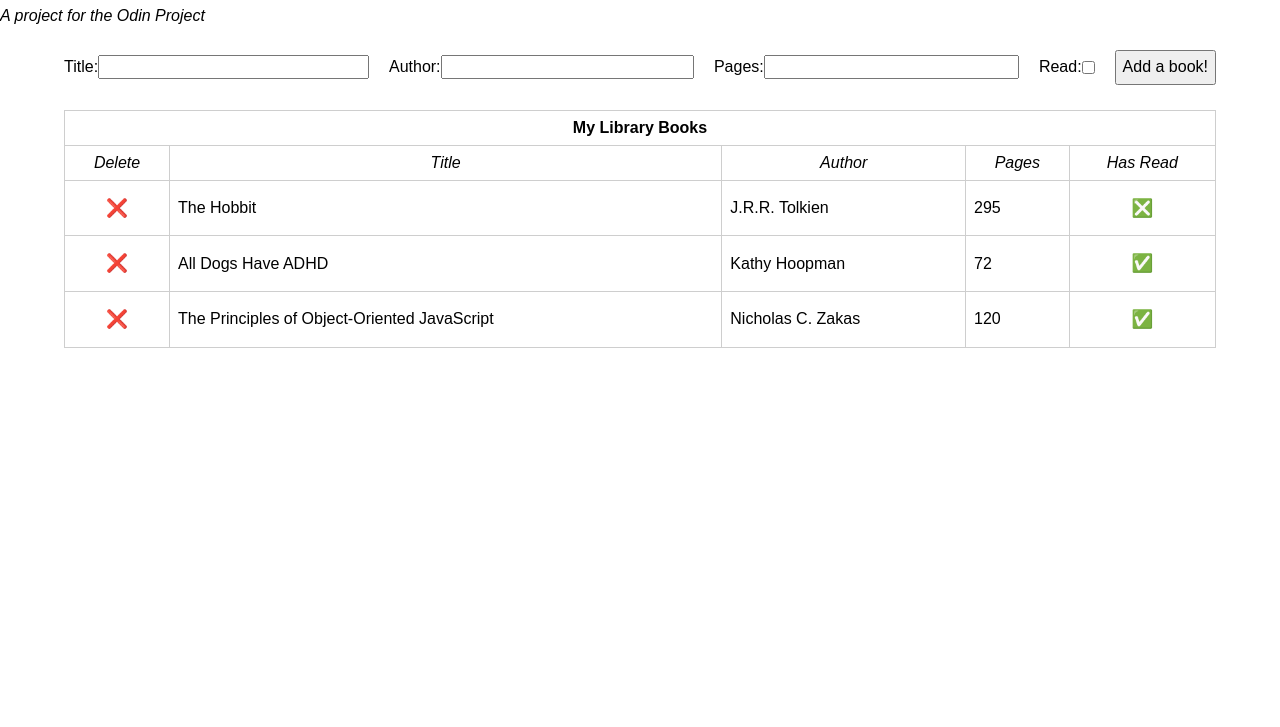
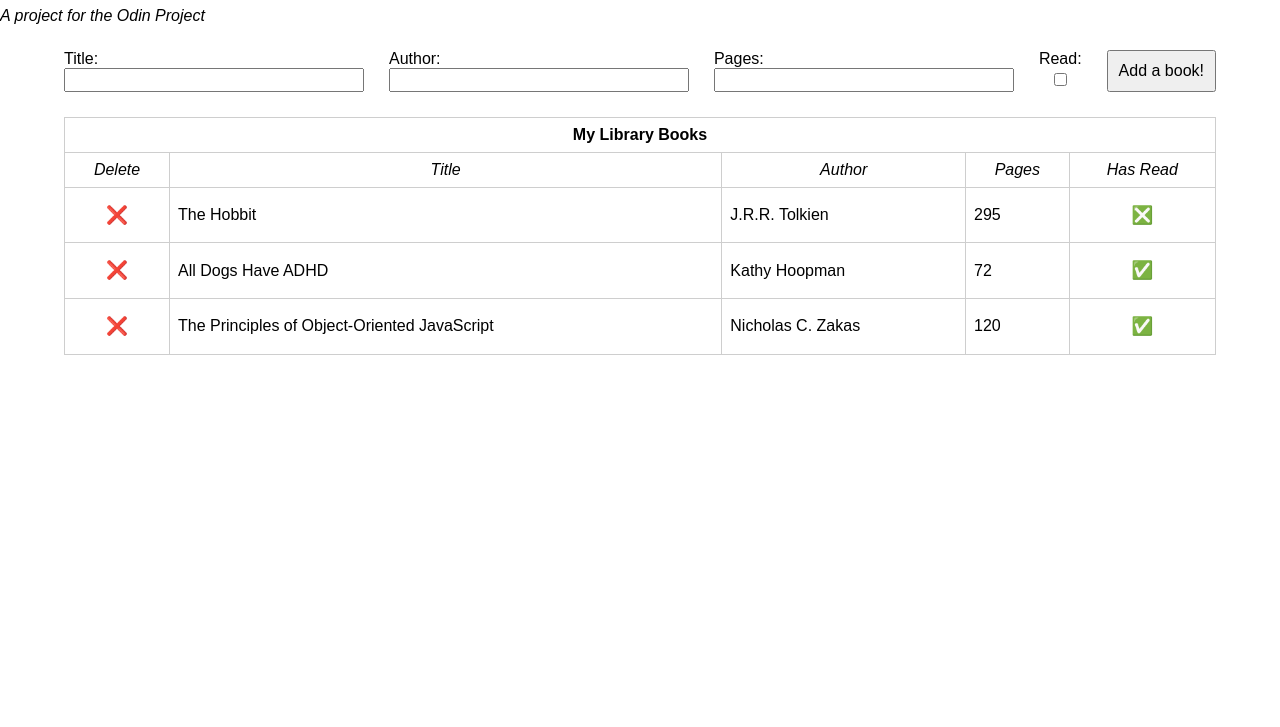
Before and after one commit to PuppyGirlBelly/odin_library, a website: page index.html in a window 1280 px wide. Shown: the part 73-800 px from the top of the page. Drawn offline with Linux system fonts and the light colour scheme.

Commit message:
Fix flex in form

```diff
--- /dev/null
+++ b/scss/_color.scss
@@ -0,0 +1,5 @@
+$c1: #FFCDB1;
+$c2: #FFB4A2;
+$c3: #E5989B;
+$c4: #B5838D;
+$c5: #6D6875;
--- a/scss/main.scss
+++ b/scss/main.scss
@@ -1,3 +1,5 @@
+@use 'color';
+
 * {
   box-sizing: border-box;
 }
@@ -6,28 +8,30 @@ form {
   margin: 25px auto;
   width: 90%;
   display: flex;
-  flex-flow: row wrap;
+  flex-flow: row nowrap;
   justify-content: space-between;
+  gap: 25px;
 
   label {
-    flex: 1 0 100px;
-    margin-right: 20px;
+    flex: 1;
     display: flex;
-    flex-flow: row nowrap;
-    align-items: center;
+    flex-flow: column wrap;
 
     &:last-of-type {
-      flex: unset;
+      flex: 0 0 content;
+
+      input {
+        margin-top: 5px;
+      }
     }
 
     input[type="text"] {
-      width: auto;
-      flex: 1 1 60%;
+      width: 100%;
     }
   }
 
   button {
-    height: 35px;
+    padding: 10px;
   }
 }
 
```
Also changed, not shown: css/main.css, 1 other file.
